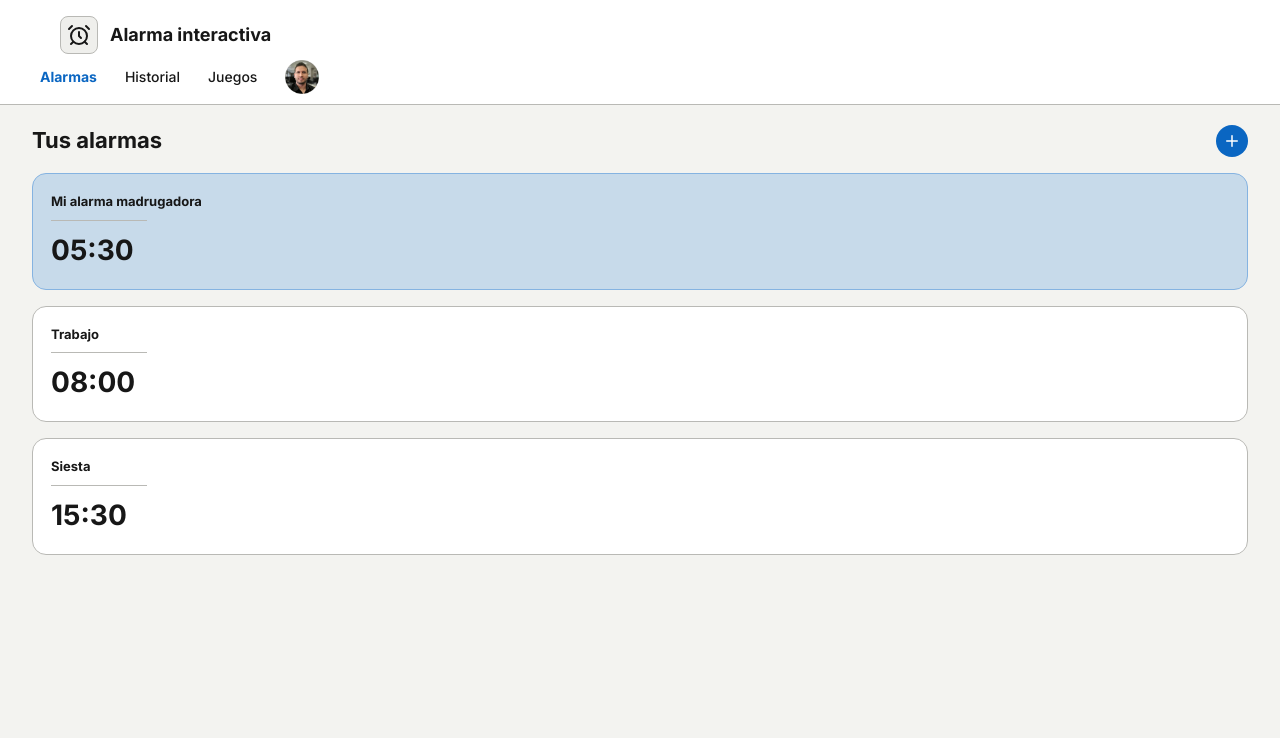
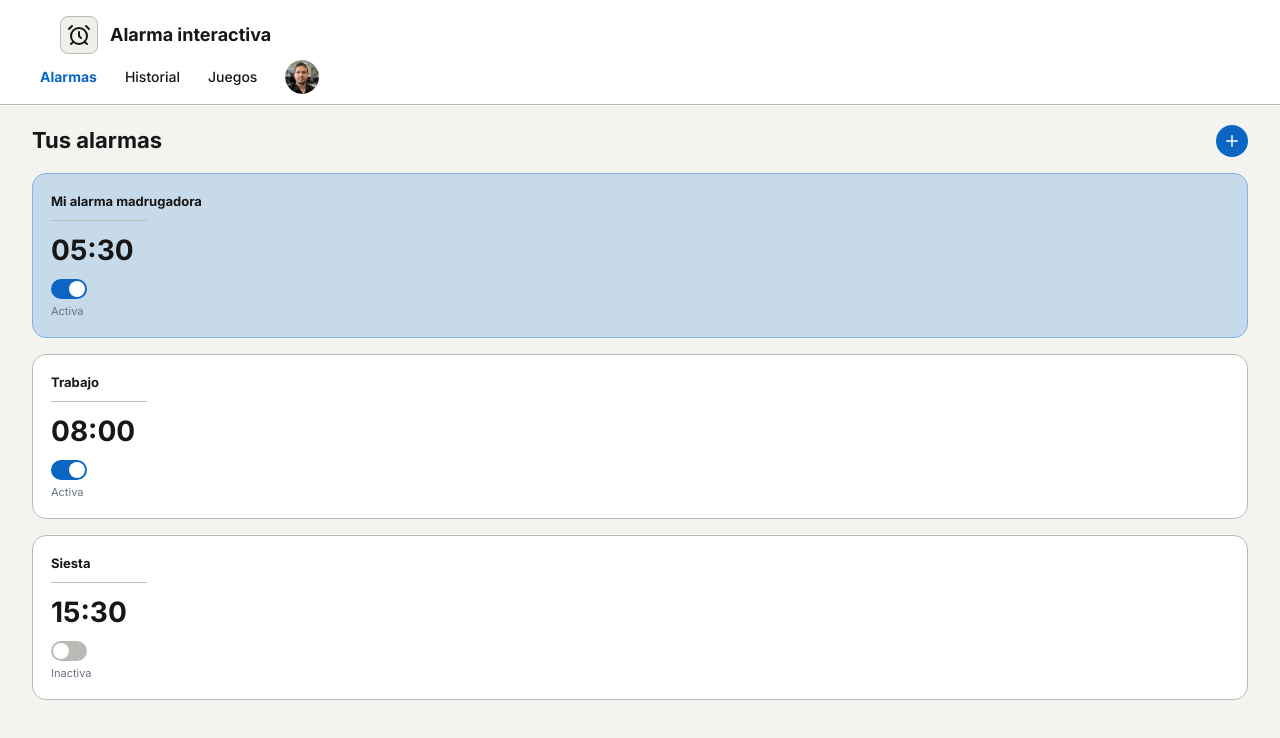
Before and after one commit to CastaDJ/web-alarma, a Next.js app: page / in a window 1280 px wide. Shown: the top 738 px of the page. Built offline with nearby package versions, Linux system fonts and the light colour scheme.

Commit message:
feat: add active toggle switch to alarm cards

```diff
--- a/src/app/(main)/_components/alarm-list.tsx
+++ b/src/app/(main)/_components/alarm-list.tsx
@@ -17,8 +17,16 @@ const initialAlarms: Alarm[] = [
 ];
 
 export function AlarmList() {
-  const alarms = initialAlarms;
+  const [alarms, setAlarms] = useState(initialAlarms);
   const [selectedId, setSelectedId] = useState(initialAlarms[0].id);
+
+  function toggleAlarm(id: number) {
+    setAlarms((current) =>
+      current.map((alarm) =>
+        alarm.id === id ? { ...alarm, active: !alarm.active } : alarm,
+      ),
+    );
+  }
 
   return (
     <section className="flex flex-col gap-4 min-w-75 flex-[1_1_25%]">
@@ -32,7 +40,7 @@ export function AlarmList() {
         </button>
       </header>
 
-      {alarms.map(({ id, name, time }) => (
+      {alarms.map(({ id, name, time, active }) => (
         <article
           key={id}
           onClick={() => setSelectedId(id)}
@@ -45,6 +53,29 @@ export function AlarmList() {
           <h2 className="text-[13px] font-bold">{name}</h2>
           <hr className="border-hard-gray w-24" />
           <span className="font-bold text-[28px]">{time}</span>
+          <div className="flex flex-col gap-1">
+            <button
+              role="switch"
+              aria-checked={active}
+              aria-label={`${active ? "Desactivar" : "Activar"} ${name}`}
+              onClick={(event) => {
+                event.stopPropagation();
+                toggleAlarm(id);
+              }}
+              className={`relative h-5 w-9 rounded-full cursor-pointer transition-colors ${
+                active ? "bg-primary" : "bg-hard-gray"
+              }`}
+            >
+              <span
+                className={`absolute top-0.5 left-0.5 size-4 rounded-full bg-white transition-transform ${
+                  active ? "translate-x-4" : ""
+                }`}
+              />
+            </button>
+            <span className="text-[11px] text-gray-500">
+              {active ? "Activa" : "Inactiva"}
+            </span>
+          </div>
         </article>
       ))}
     </section>
```
